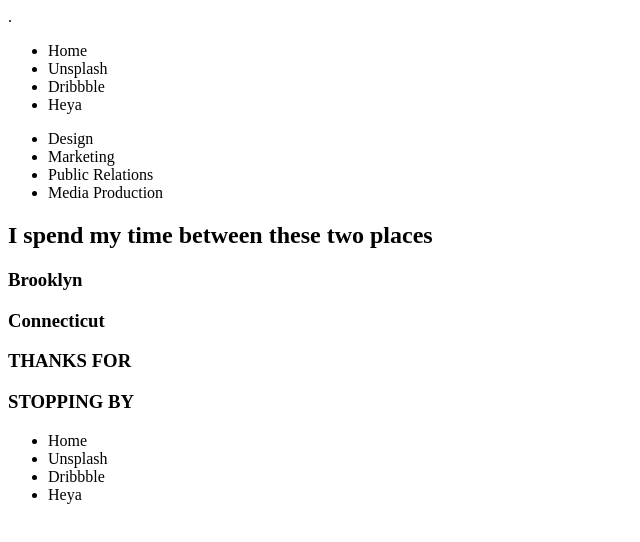
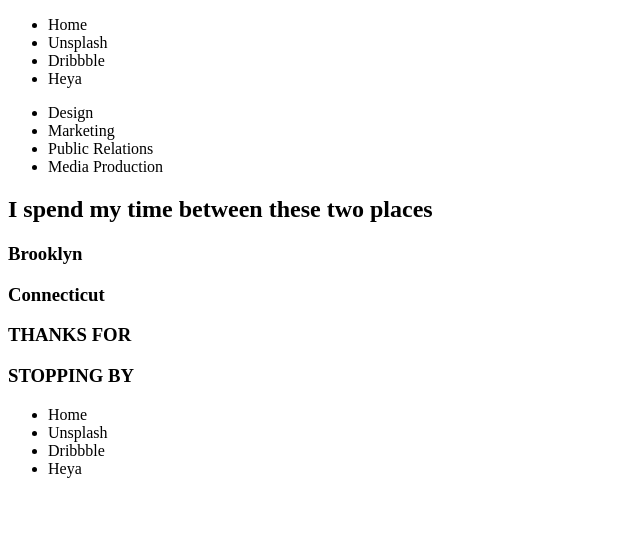
Before and after one commit to ReallyGoodJames/reallygoodjames.github.io, a plain HTML site: page index.html in a window 1280 px wide. Shown: the whole page, without its empty margins (0-640 px from the left). Drawn offline with Linux system fonts and the light colour scheme.

Commit message:
small change

```diff
--- a/index.html
+++ b/index.html
@@ -2,7 +2,7 @@
 <html>
   <head>
     <title>Really Good Graphics</title>
-    <link rel="stylesheet" type="text/css" href="style.css">.
+    <link rel="stylesheet" type="text/css" href="style.css">
   </head>
 
   <body>
```
